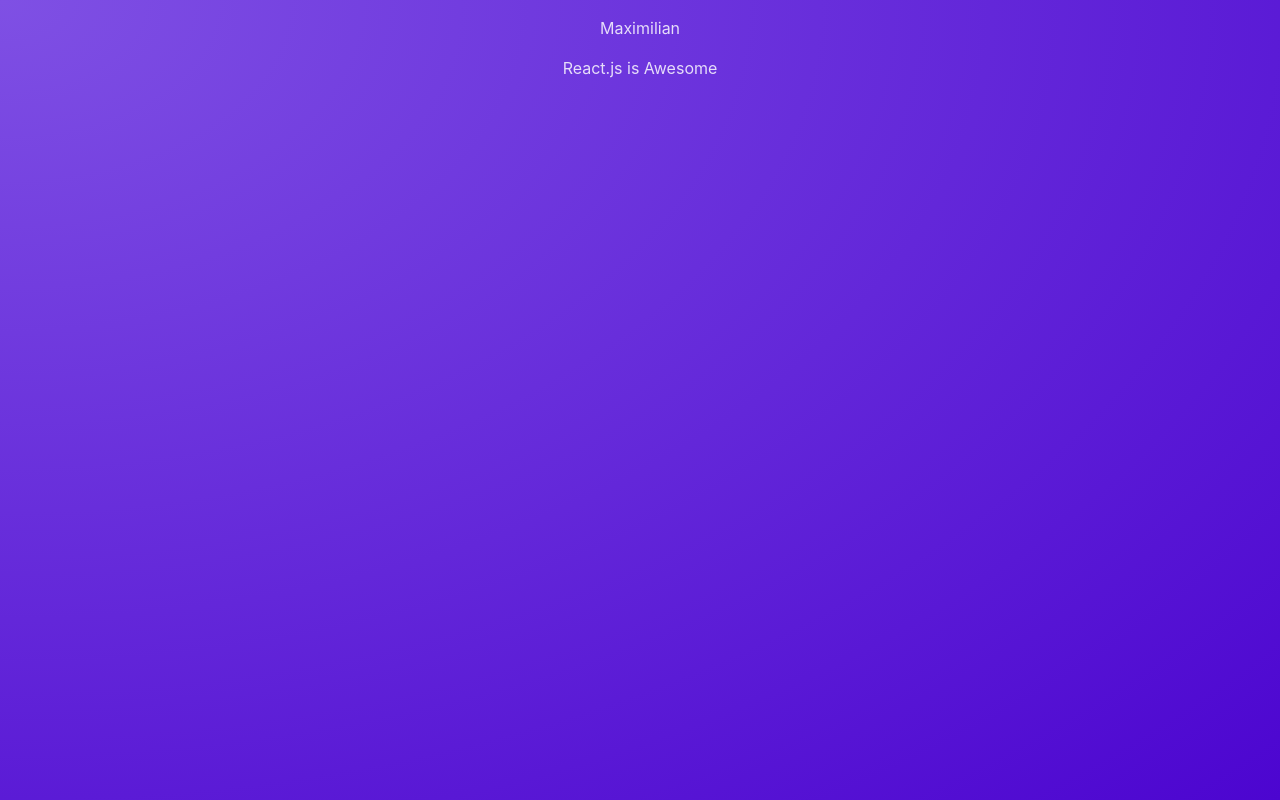
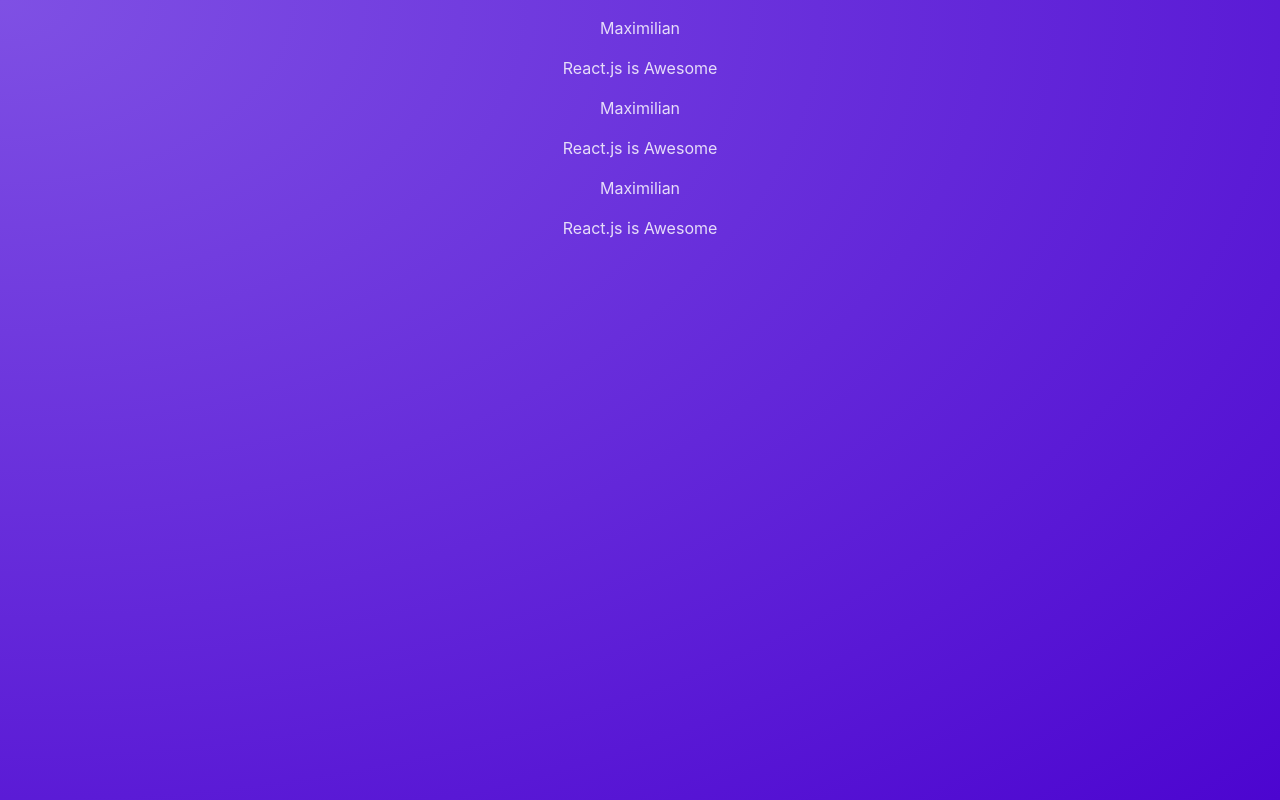
Before and after one commit to u-siop/next.js_clone_coding, a React (Vite) app: page / in a window 1280 px wide. Built offline with nearby package versions, Linux system fonts and the light colour scheme.

Commit message:
Reusing Component

```diff
--- a/src/App.jsx
+++ b/src/App.jsx
@@ -1,7 +1,13 @@
 import Post from './Component/Post'
 
 function App() {
-  return <Post />;
+  return(
+    <main>
+      <Post></Post>
+      <Post />
+      <Post />
+    </main>
+  );
 }
 
 export default App;
```
